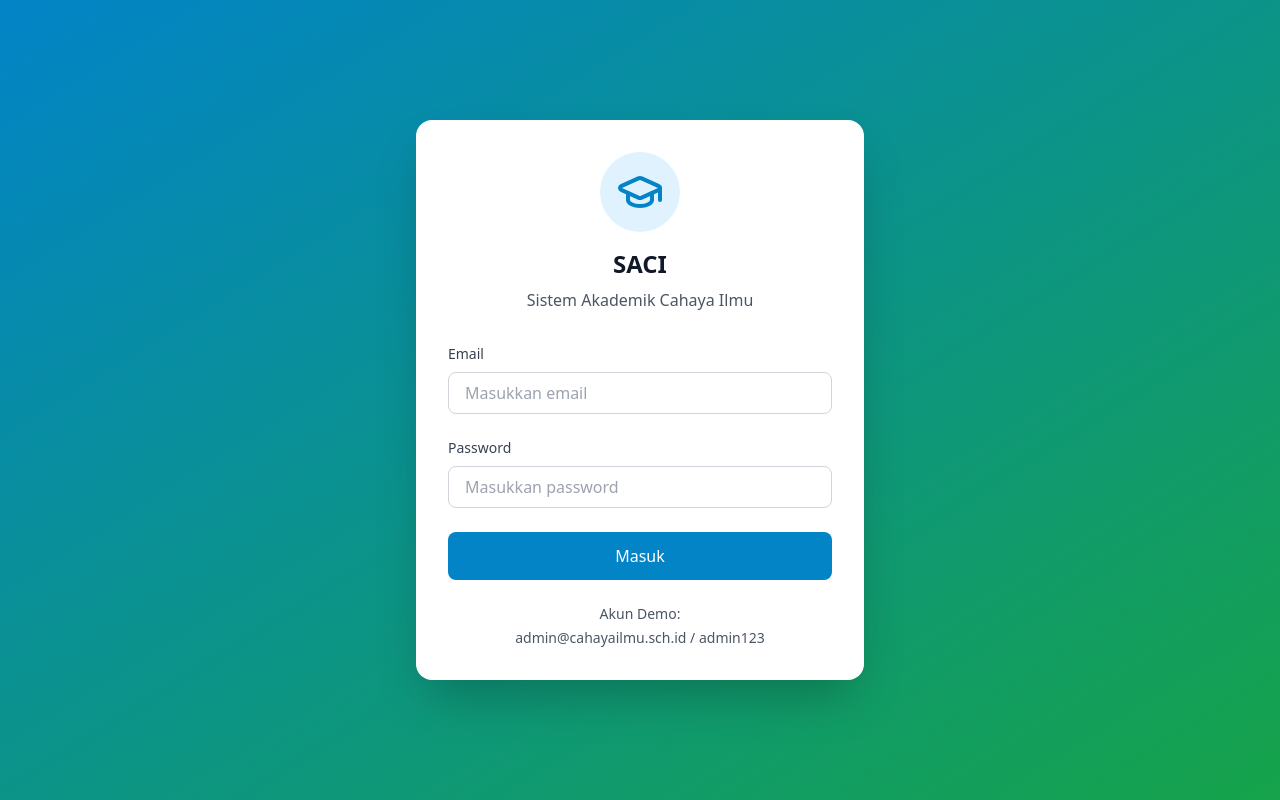
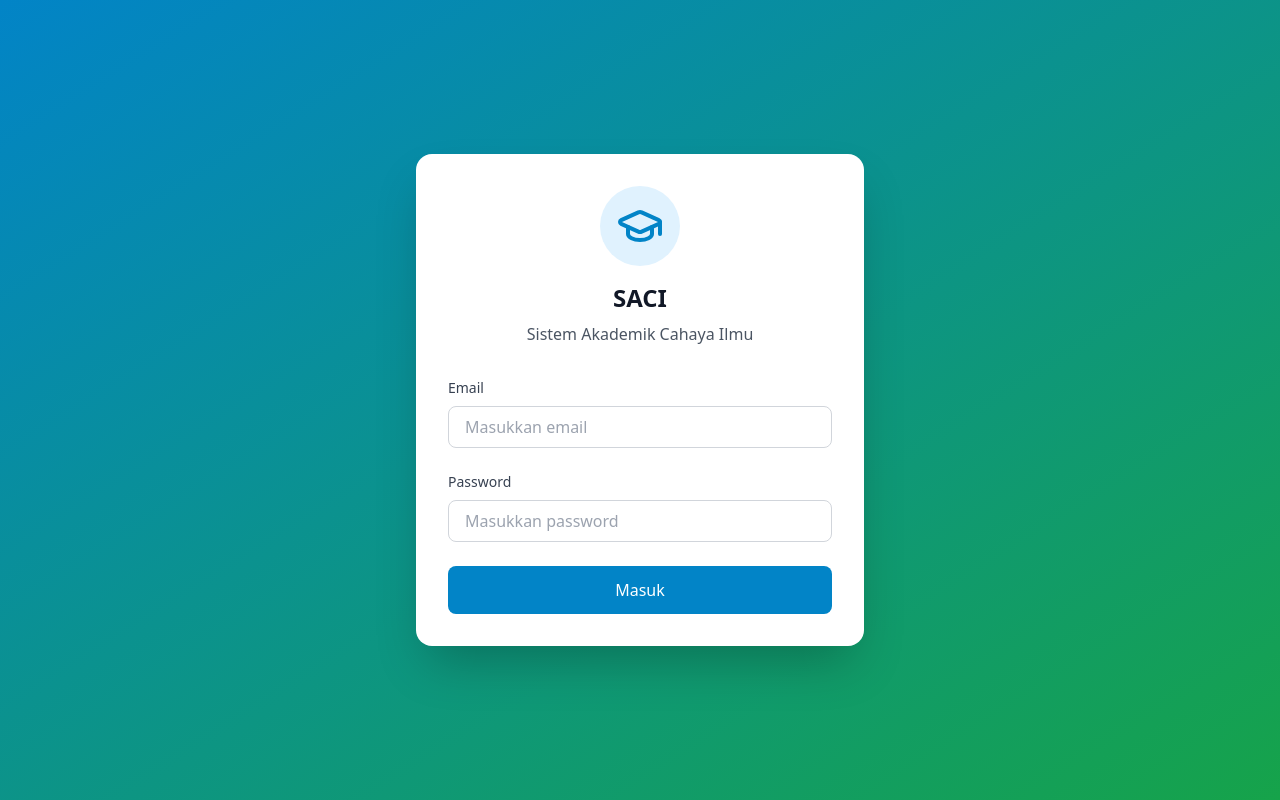
Before and after one commit to cahayailmukrw/SACI, a React (Vite) app in the folder frontend/: page /login in a window 1280 px wide. Built offline with nearby package versions, Linux system fonts and the light colour scheme.

Commit message:
Remove demo account information from login page

```diff
--- a/frontend/src/pages/Login.jsx
+++ b/frontend/src/pages/Login.jsx
@@ -79,11 +79,6 @@ const Login = () => {
             {loading ? 'Masuk...' : 'Masuk'}
           </button>
         </form>
-
-        <div className="mt-4 sm:mt-6 text-center text-xs sm:text-sm text-gray-600">
-          <p>Akun Demo:</p>
-          <p className="mt-1 break-all">admin@cahayailmu.sch.id / admin123</p>
-        </div>
       </div>
     </div>
   )
```
